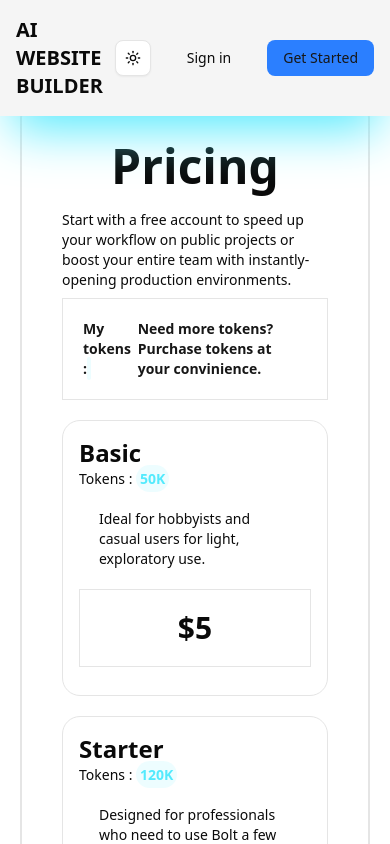
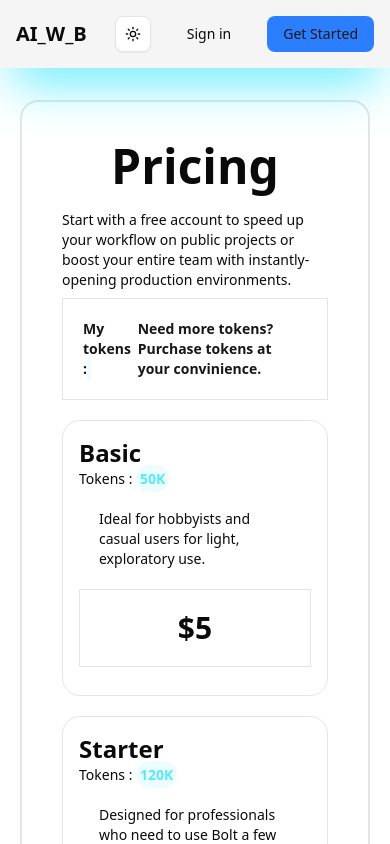
Before and after one commit to Nilankush/AI-Website-builder, a Next.js app: page /Pricing in a window 390 px wide. Shown: the top 844 px of the page. Built offline with nearby package versions, Linux system fonts and the light colour scheme; no server answers; sample sign-in values are in the browser's storage.

Commit message:
fix: made the design responsive

```diff
--- a/app/(main)/Pricing/page.tsx
+++ b/app/(main)/Pricing/page.tsx
@@ -67,7 +67,7 @@ export default function Pricing(){
       };
 
     return(
-        <div className="flex flex-col items-center mt-25 md:mt-30 p-10 border-2 rounded-2xl mx-5">
+        <div className="flex flex-col items-center mt-25 md:mt-30 p-10 border-2 rounded-2xl mx-5 mb-5 md:mb-0">
             <div className="flex flex-col items-center">
                 <h1 className="text-5xl font-semibold">Pricing</h1>
                 <h2 className="mt-5 text-sm">Start with a free account to speed up your workflow on
--- a/components/chatView.tsx
+++ b/components/chatView.tsx
@@ -117,6 +117,13 @@ export default function ChatView(){
 
     return(
         <div className="relative h-[80vh] flex flex-col">
+                {userDetails?.name &&
+                <div className="flex md:hidden fixed top-22 left-0 items-end p-1">
+                    <Image
+                    onClick={toggleSidebar}
+                    src={userDetails?.picture} alt="user" height={30} width={30}
+                    className="rounded-full cursor-pointer"/>
+                </div>}
             <div className="flex-1 overflow-y-scroll">
                 {messages?.map((msg,index)=>(
                     <div key={index} className="bg-accent rounded-3xl flex flex-row gap-2 p-1 mb-1 mr-1 text-sm">
@@ -129,8 +136,8 @@ export default function ChatView(){
                 {loading && <Loader content="Generating response..."/>}
             </div>
             <div className="flex">
-                {userDetails &&
-                <div className="flex items-end p-1">
+                {userDetails?.name &&
+                <div className="hidden md:flex items-end p-1">
                     <Image
                     onClick={toggleSidebar}
                     src={userDetails?.picture} alt="user" height={30} width={30}
--- a/components/header.tsx
+++ b/components/header.tsx
@@ -42,7 +42,8 @@ export default function Header(){
 
     return(
         <div className="fixed top-0 z-1 bg-accent w-full flex p-4 items-center justify-between shadow-cyan-300 shadow-2xl">
-            <h2 className="text-xl font-bold">AI WEBSITE BUILDER</h2>
+            <h2 className="hidden md:flex text-xl font-bold">AI WEBSITE BUILDER</h2>
+            <h2 className="text-xl font-bold md:hidden">AI_W_B</h2>
             <div className="flex gap-5 items-center justify-between">
                 <ModeToggle/>
                 {!userDetails?.name &&
```
